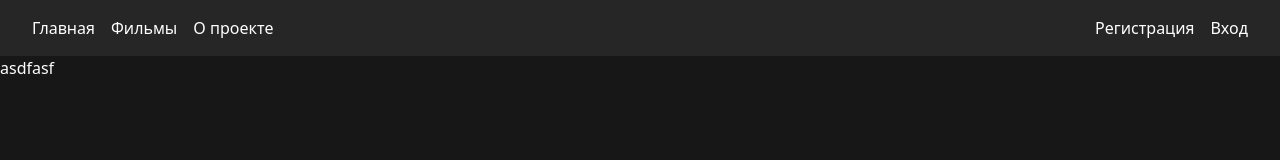
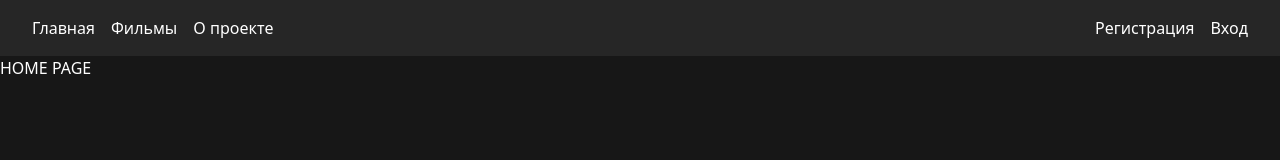
Before and after one commit to nesa402610/group__kinopoisk, a React (Create React App) app: page /films in a window 1280 px wide. Shown: the top 160 px of the page. Built offline with nearby package versions, Linux system fonts and the light colour scheme.

Commit message:
тест ветки

```diff
--- a/src/pages/homePage.jsx
+++ b/src/pages/homePage.jsx
@@ -1,7 +1,7 @@
 export function HomePage() {
   return (
     <div>
-      asdfasf
+      HOME PAGE
     </div>
   );
 }
```
